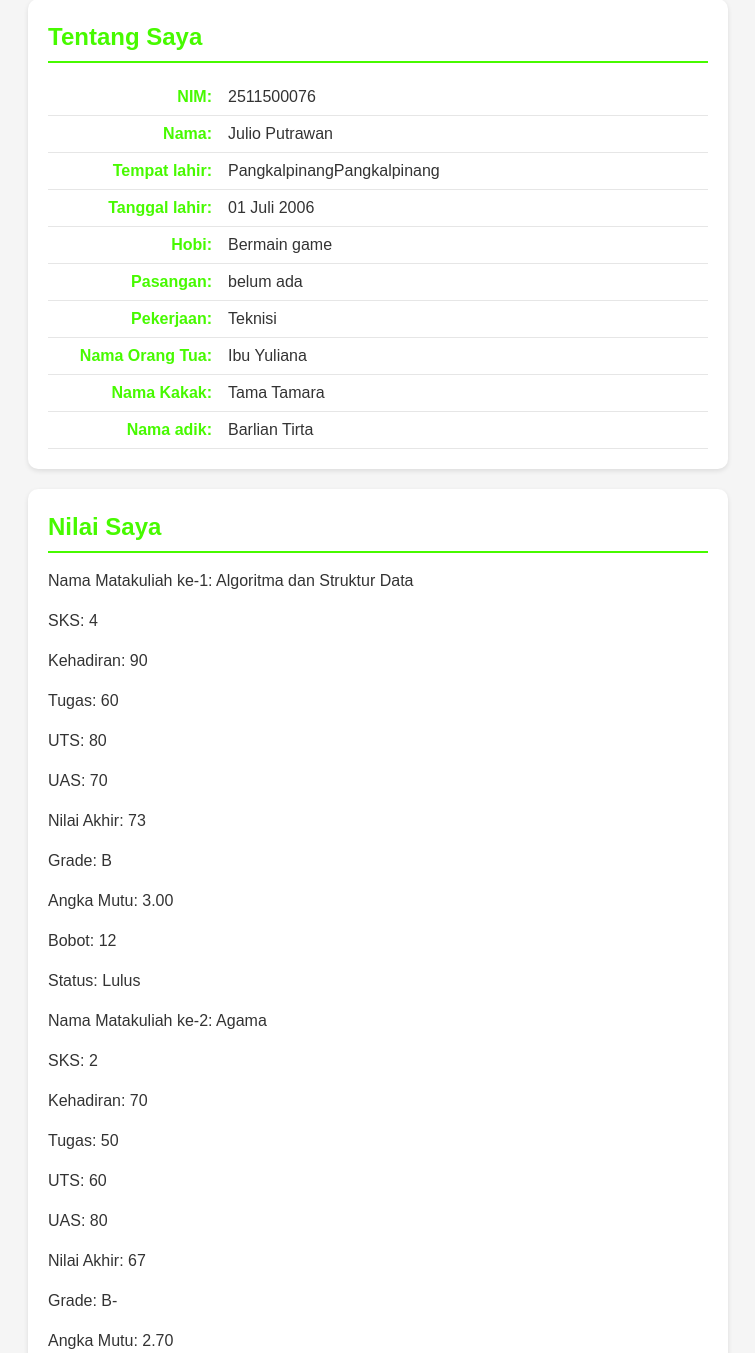
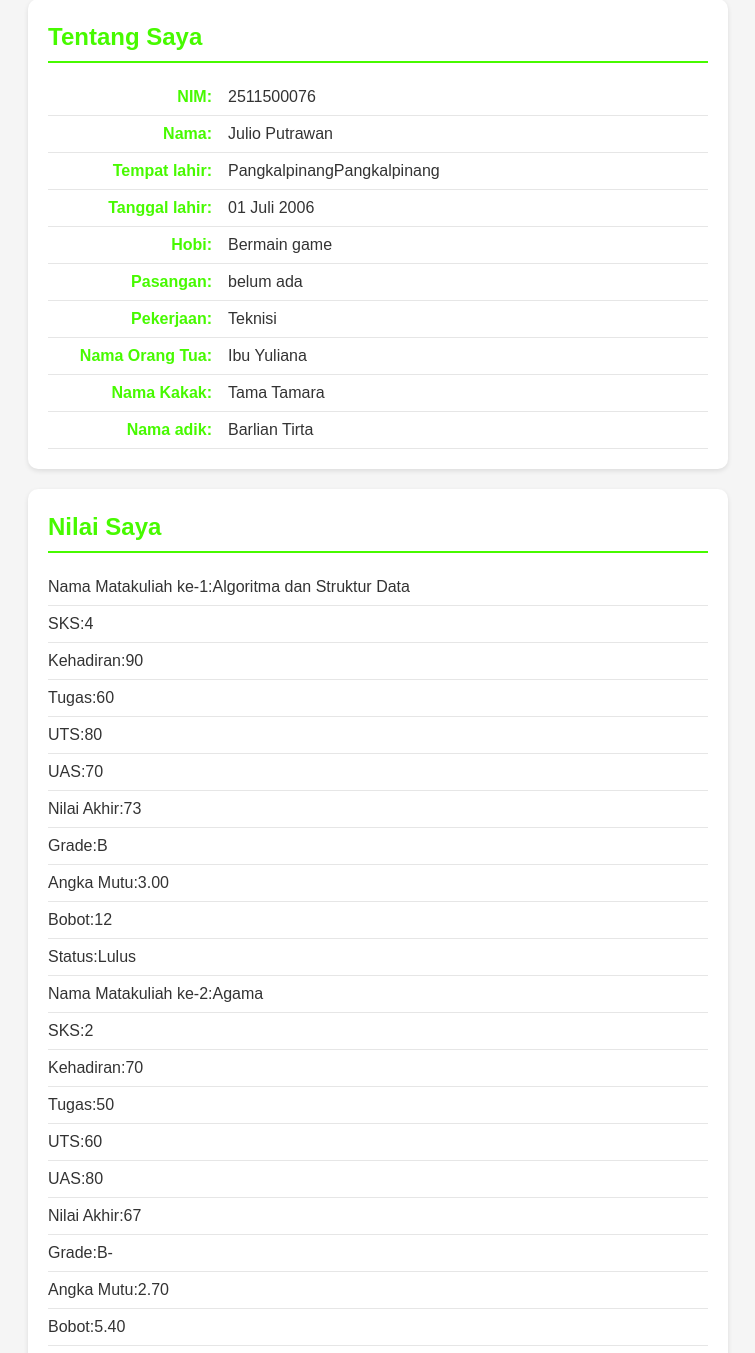
Before and after one commit to 2511500076-dev/2511500076-PWD-GB1J-2526O, a PHP site: page /pertemuan-06/index.php in a window 1280 px wide. Shown: the part 384-1737 px from the top of the page, without its empty margins (262-1017 px from the left). Run offline with PHP 8.4, Linux system fonts and the light colour scheme.

Commit message:
menambahkan style.css ipk p ipk h2 ipk

```diff
--- a/pertemuan-06/style.css
+++ b/pertemuan-06/style.css
@@ -113,6 +113,7 @@
     }
 
     #about p,
+    #ipk p,
     #contact label {
         display: flex;
         justify-content: flex-start;
```
Also changed, not shown: pertemuan-06/README.md.
